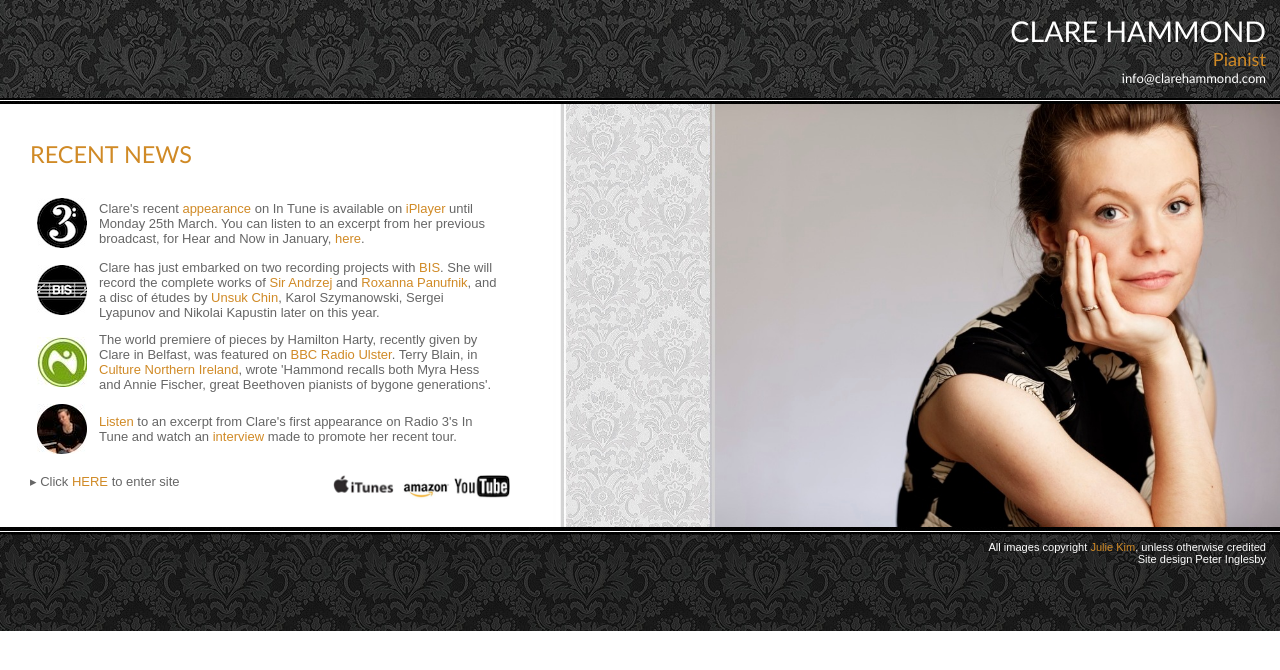
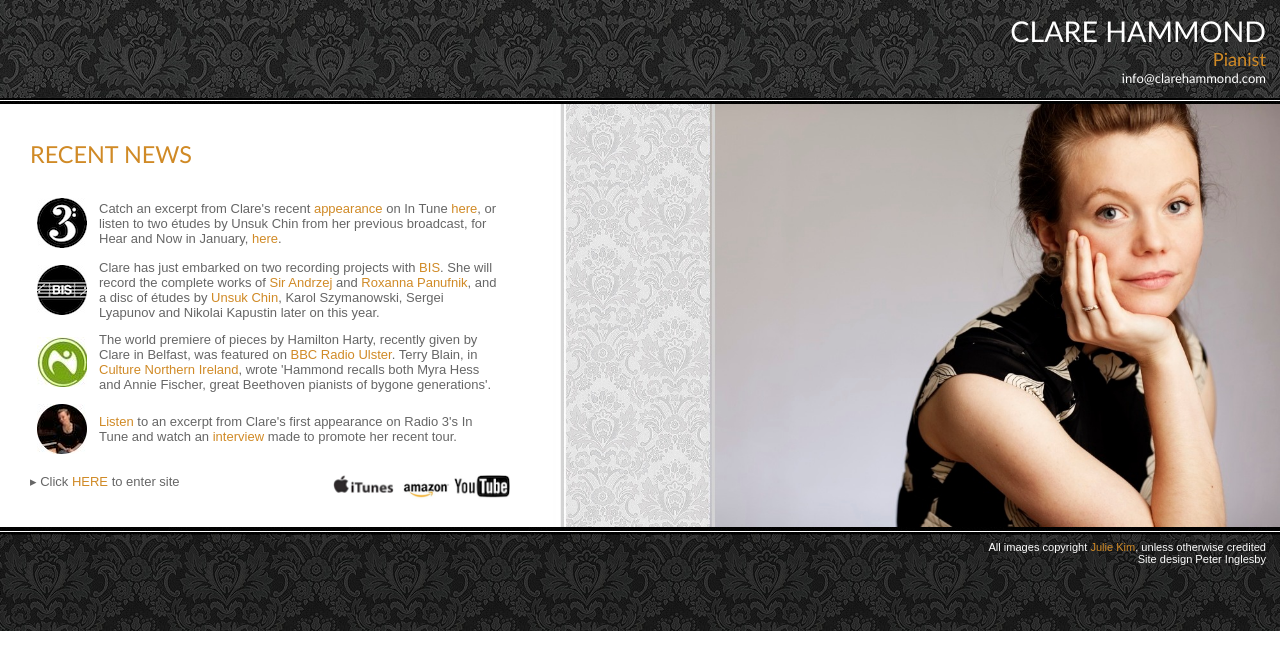
Before and after one commit to hammonc/clarehammond.com, a Jekyll site: the page built from index.html, in a window 1280 px wide. Shown: the top 670 px of the page. Built offline with Jekyll 4.4.1, drawn with Linux system fonts in a browser that asks for light colours.

Commit message:
index update

```diff
--- a/index.html
+++ b/index.html
@@ -11,7 +11,7 @@ layout: with-header-and-footer
 
     <table>
 
-        <tr><td><img src="/resources/radio3-icon.jpg" class="news-icon" /></a></td><td>Clare's recent <a href="resources/in_tune.jpg" target="_blank">appearance</a> on In Tune is available on <a href="http://www.bbc.co.uk/iplayer/episode/b01r9phb/In_Tune_Ryo_Terakado_Claire_Hammond_Robert_Mitchell_Dominic_West/" target="_blank">iPlayer</a> until Monday 25th March. You can listen to an excerpt from her previous broadcast, for Hear and Now in January, <a href="http://clarehammond.com/hear-and-now.html" target="_blank">here</a>.</td></tr>
+        <tr><td><img src="/resources/radio3-icon.jpg" class="news-icon" /></a></td><td>Catch an excerpt from Clare's recent <a href="resources/in_tune.jpg" target="_blank">appearance</a> on In Tune <a href="http://www.clarehammond.com/in_tune.html" target="_blank">here</a>, or listen to two études by Unsuk Chin from her previous broadcast, for Hear and Now in January, <a href="http://clarehammond.com/hear-and-now.html" target="_blank">here</a>.</td></tr>
 
         <tr><td><a href="http://www.bis.se/index.php" target="_blank"><img src="/resources/bis-icon.jpg" class="news-icon" /></a></td><td>Clare has just embarked on two recording projects with <a href="http://www.bis.se/index.php" target="_blank">BIS</a>. She will record the complete works of <a href="http://panufnik.com/" target="_blank">Sir Andrzej</a> and <a href="http://roxannapanufnik.com/" target="_blank">Roxanna Panufnik</a>, and a disc of études by <a href="http://www.boosey.com/composer/unsuk+chin" target="_blank">Unsuk Chin</a>, Karol Szymanowski, Sergei Lyapunov and Nikolai Kapustin later on this year.</td></tr>
 
```
